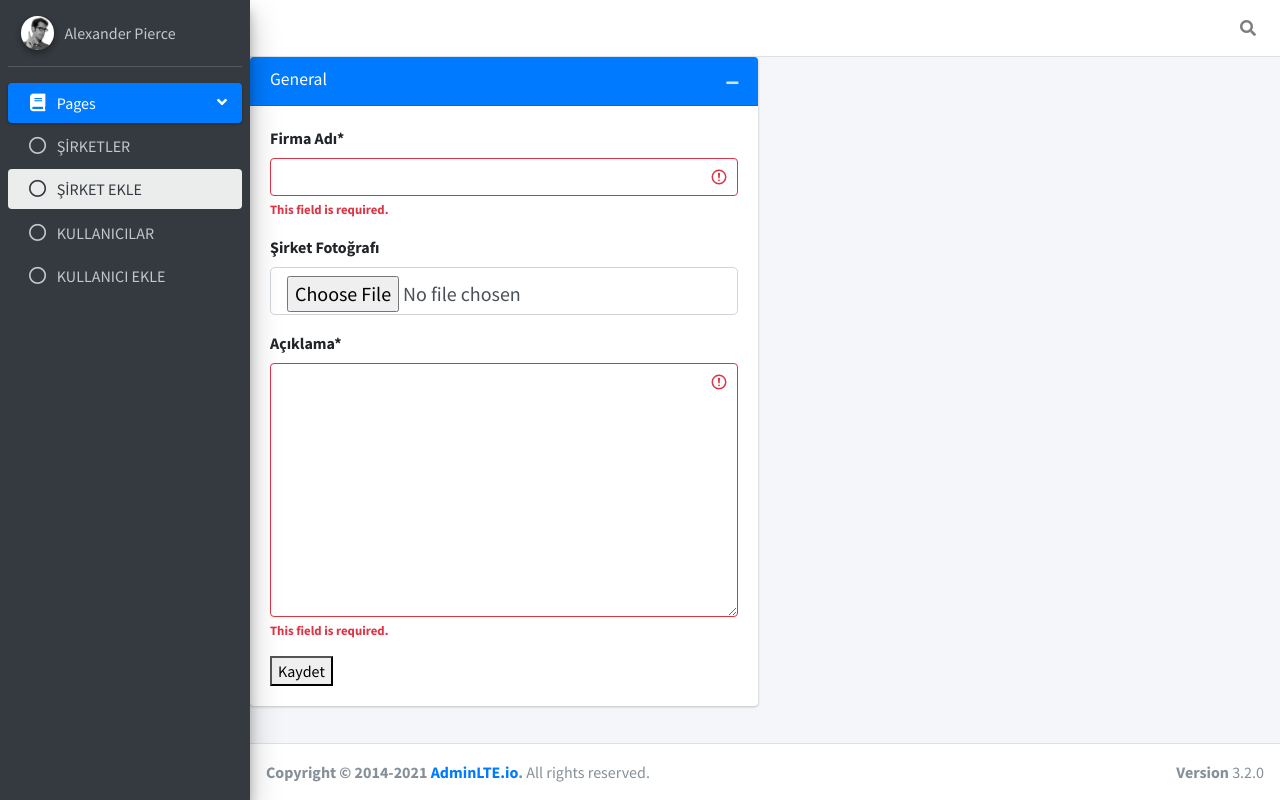
After one commit to omer1616/secondProject, a Django app: page /list-company/update/14 in a window 1280 px wide. The commit adds this page. Run offline with Django 4.2, Linux system fonts and the light colour scheme; data comes from the database, SQL or seed files in the repository; both versions use the stored data as it was after the commit; some libraries are stand-ins or nearby versions.

Commit message:
added company update and detail

```diff
--- a/directory/urls.py
+++ b/directory/urls.py
@@ -6,6 +6,8 @@ from . import views
 urlpatterns = [
     path('', views.list_company),
     path('list-company/', views.list_company, name="list_company"),
+    path('list-company/<int:id>', views.company_detail, name="company_detail"),
+    path('list-company/update/<int:id>', views.company_update, name="company_update"),
     path('add-company/', views.add_company,  name="add_company"),
     path('list-person/', views.list_person, name="list_person"),
     path('add-person/', views.add_person,  name="add_person"),
--- a/directory/views.py
+++ b/directory/views.py
@@ -1,7 +1,8 @@
-from django.shortcuts import render, redirect, reverse
-from django.http import HttpResponse,  JsonResponse
+from django.shortcuts import render, redirect, reverse, get_object_or_404
+from django.http import HttpResponse, JsonResponse
 from .models import *
 from .forms import CompanyForm
+
 
 # Create your views here.
 
@@ -21,15 +22,37 @@ def add_company(request):
         form.save()
     context = {
         "form": form,
-        "test":" fdsf"
+        "test": " fdsf"
     }
     return render(request, 'directory/add_company.html', context=context)
 
 
+def company_detail(request, id):
+    company = get_object_or_404(Company, id=id)
+    print(company)
+    context = {
+        "company":  company
+    }
+    return render(request, "directory/company_detail.html",context=context)
+
+
+def company_update(request, id):
+    company = get_object_or_404(Company, id=id)
+    form = CompanyForm(request.POST,  request.FILES or None, instance=company)
+    if form.is_valid():
+        form.save()
+        return redirect('list_company')
+
+    context = {
+        'form': form
+    }
+
+    return render(request, 'directory/company_update.html', context=context)
 def delete_company(request, id):
     company = Company.objects.get(id=id)
     company.delete()
     return JsonResponse({"status": "True"})
+
 
 def list_person(request):
     company = Company.objects.all()
@@ -37,10 +60,8 @@ def list_person(request):
         'company': company
     }
 
-    return render(request, 'directory/list_person.html' )
+    return render(request, 'directory/list_person.html')
 
 
 def add_person(request):
-
-
-    return render(request, 'directory/add_person.html',)
+    return render(request, 'directory/add_person.html', )
--- /dev/null
+++ b/templates/directory/company_update.html
@@ -0,0 +1,33 @@
+{% extends "base.html" %}
+{% load crispy_forms_tags %}
+{% block main %}
+ <div class="row">
+        <div class="col-md-6">
+          <div class="card card-primary">
+            <div class="card-header">
+              <h3 class="card-title">General</h3>
+
+              <div class="card-tools">
+                <button type="button" class="btn btn-tool" data-card-widget="collapse" title="Collapse">
+                  <i class="fas fa-minus"></i>
+                </button>
+              </div>
+            </div>
+            <div class="card-body">
+                <form action="#" method="POST" enctype="multipart/form-data">
+                    {% csrf_token %}
+                    {{ form|crispy  }}
+                    <div class="form-group">
+
+              </div>
+            <button type="submit" class="button">Kaydet</button>
+                </form>
+
+            </div>
+            <!-- /.card-body -->
+          </div>
+          <!-- /.card -->
+        </div>
+
+      </div>
+{% endblock %}
--- a/templates/directory/list_company.html
+++ b/templates/directory/list_company.html
@@ -88,13 +88,13 @@
                           <span class="badge badge-success">Success</span>
                       </td>
                       <td class="project-actions text-right">
-                          <a class="btn btn-primary btn-sm" href="#">
+                          <a class="btn btn-primary btn-sm"  href="{% url 'company_detail' company.id %}">
                               <i class="fas fa-folder">
                               </i>
                               View
                           </a>
-                          <a class="btn btn-info btn-sm" href="#">
-                              <i class="fas fa-pencil-alt">
+                          <a class="btn btn-info btn-sm" href="{% url 'company_update' company.id %}">
+                              <i class="fas fa-pencil-alt"  >
                               </i>
                               Edit
                           </a>
```
Also changed, not shown: templates/directory/company_detail.html (added, +11 -0 lines), db.sqlite3, media/companies/1500x500_MAf3ZE5.jpeg (added), media/companies/2a091db4-414f-44d9-8135-8affd29de7dd_QWbQ5Nh.jpeg (added).
